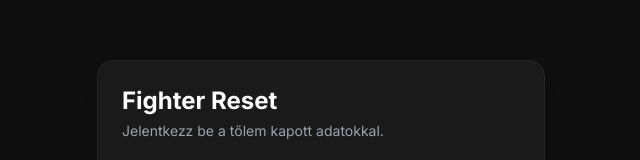
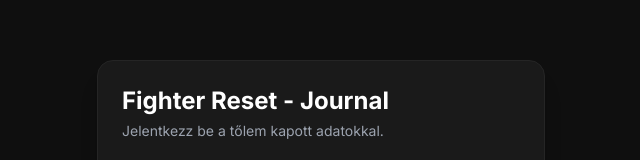
Before and after one commit to Fighterreset/FR-Journal, a React (Vite) app in the folder FR-Journal/: page / in a window 1280 px wide. Shown: the part 190-350 px from the top of the page, without its empty margins (319-959 px from the left). Built offline with nearby package versions, Linux system fonts and the light colour scheme.

Commit message:
AuthPage.tsx

```diff
--- a/FR-Journal/components/AuthPage.tsx
+++ b/FR-Journal/components/AuthPage.tsx
@@ -15,7 +15,7 @@ export default function AuthPage() {
   return (
     <div className="min-h-screen bg-[#0f0f0f] flex items-center justify-center px-4">
       <div className="w-full max-w-md bg-[#1a1a1a] border border-[#252525] rounded-2xl p-6 shadow-xl">
-        <h1 className="text-2xl font-bold text-white">Fighter Reset</h1>
+        <h1 className="text-2xl font-bold text-red">Fighter Reset - Journal </h1>
         <p className="text-gray-400 text-sm mt-1">
           Jelentkezz be a tőlem kapott adatokkal.
         </p>
```
